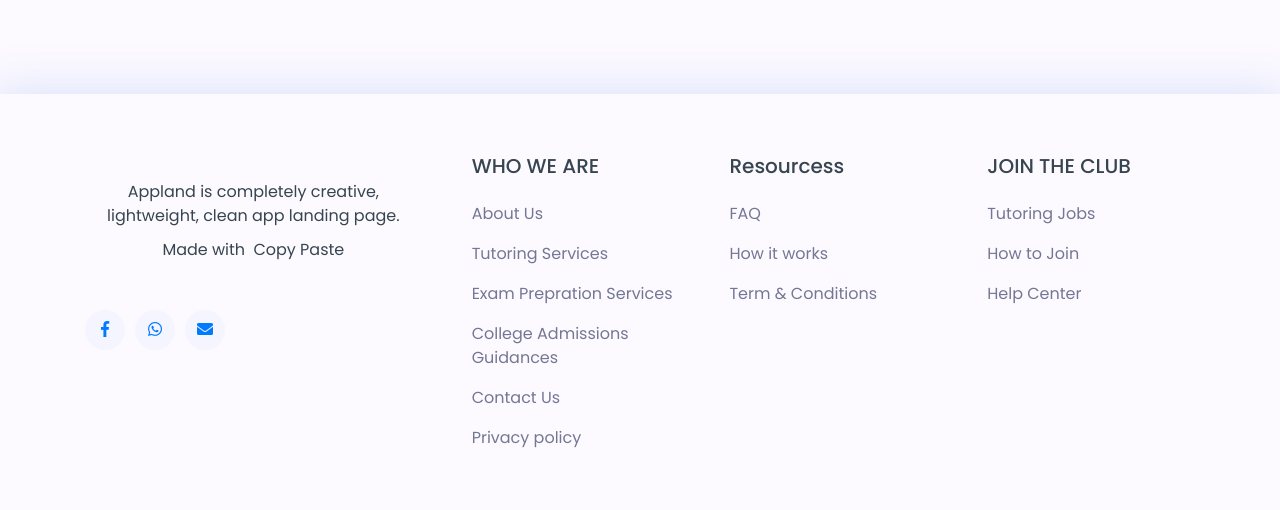
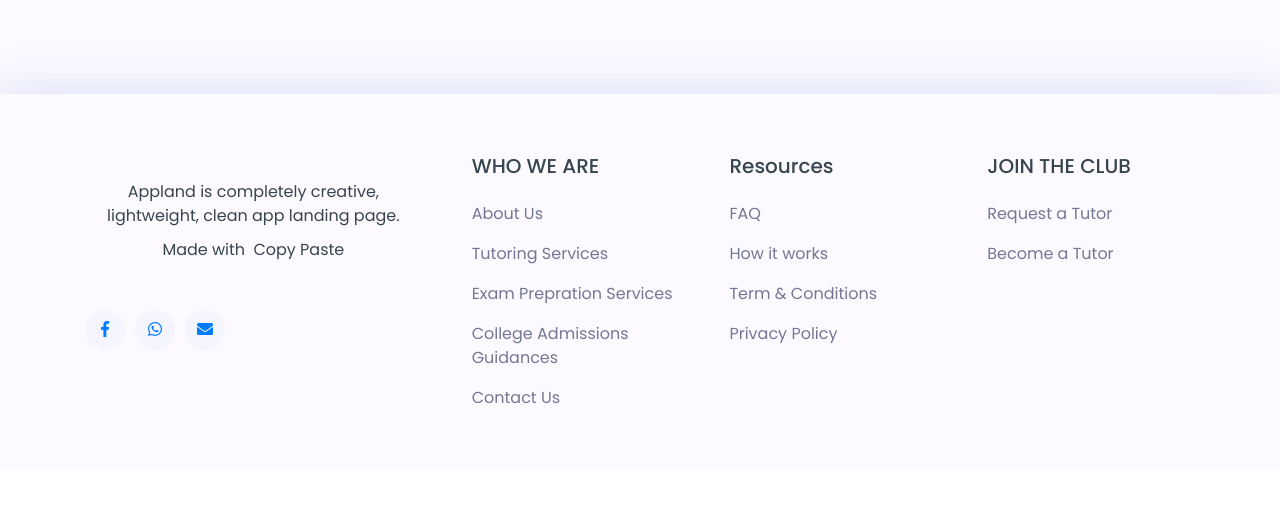
Before and after one commit to rksanjeev/TutorApp, a Django app: page /ExamPreprationServices/ in a window 1280 px wide. Shown: the part 396-906 px from the top of the page. After the commit the page ends 800 px from the top, so only its background shows below. Run offline with Django 4.2, Linux system fonts and the light colour scheme; some libraries are stand-ins or nearby versions.

Commit message:
Des Update

```diff
--- a/Templates/base.html
+++ b/Templates/base.html
@@ -46,8 +46,8 @@
 								<li class="nav-item pl-4 pl-md-0 ml-0 ml-md-4">
 									<a class="nav-link dropdown-toggle" data-toggle="dropdown" href="#" role="button" aria-haspopup="true" aria-expanded="false">Register</a>
 									<div class="dropdown-menu">
-										<a class="dropdown-item" href="#">I'm a Student/Parent</a>
-										<a class="dropdown-item" href="#">I'm a Tutor</a>
+										<a class="dropdown-item" href="#">Student/Parent</a>
+										<a class="dropdown-item" href="#">Tutor</a>
 									</div>
 								</li>
 							</ul>
@@ -98,7 +98,6 @@
                   <li><a href="{% url "home:ExamPreprationServices" %}">Exam Prepration Services</a></li>
                   <li><a href="{% url "home:CollegeAdmissionsGuidance" %}">College Admissions Guidances</a></li>
                   <li><a href="{% url "home:contact" %}">Contact Us</a></li>
-                  <li><a href="{% url "home:privacy" %}">Privacy policy</a></li>
                 </ul>
               </div>
             </div>
@@ -107,13 +106,14 @@
           <div class="col-12 col-sm-6 col-lg">
             <div class="single-footer-widget section_padding_0_130">
               <!-- Widget Title-->
-              <h5 class="widget-title">Resourcess</h5>
+              <h5 class="widget-title">Resources</h5>
               <!-- Footer Menu-->
               <div class="footer_menu">
                 <ul>
                   <li><a href="#">FAQ</a></li>
                   <li><a href="#">How it works</a></li>
                   <li><a href="#">Term &amp; Conditions</a></li>
+                   <li><a href="#">Privacy Policy</a></li>
 
                 </ul>
               </div>
@@ -127,9 +127,9 @@
               <!-- Footer Menu-->
               <div class="footer_menu">
                 <ul>
-                  <li><a href="#">Tutoring Jobs</a></li>
-                  <li><a href="#">How to Join</a></li>
-                  <li><a href="#">Help Center</a></li>
+                  <li><a href="#">Request a Tutor</a></li>
+                  <li><a href="#">Become a Tutor</a></li>
+
                 </ul>
               </div>
             </div>
```
